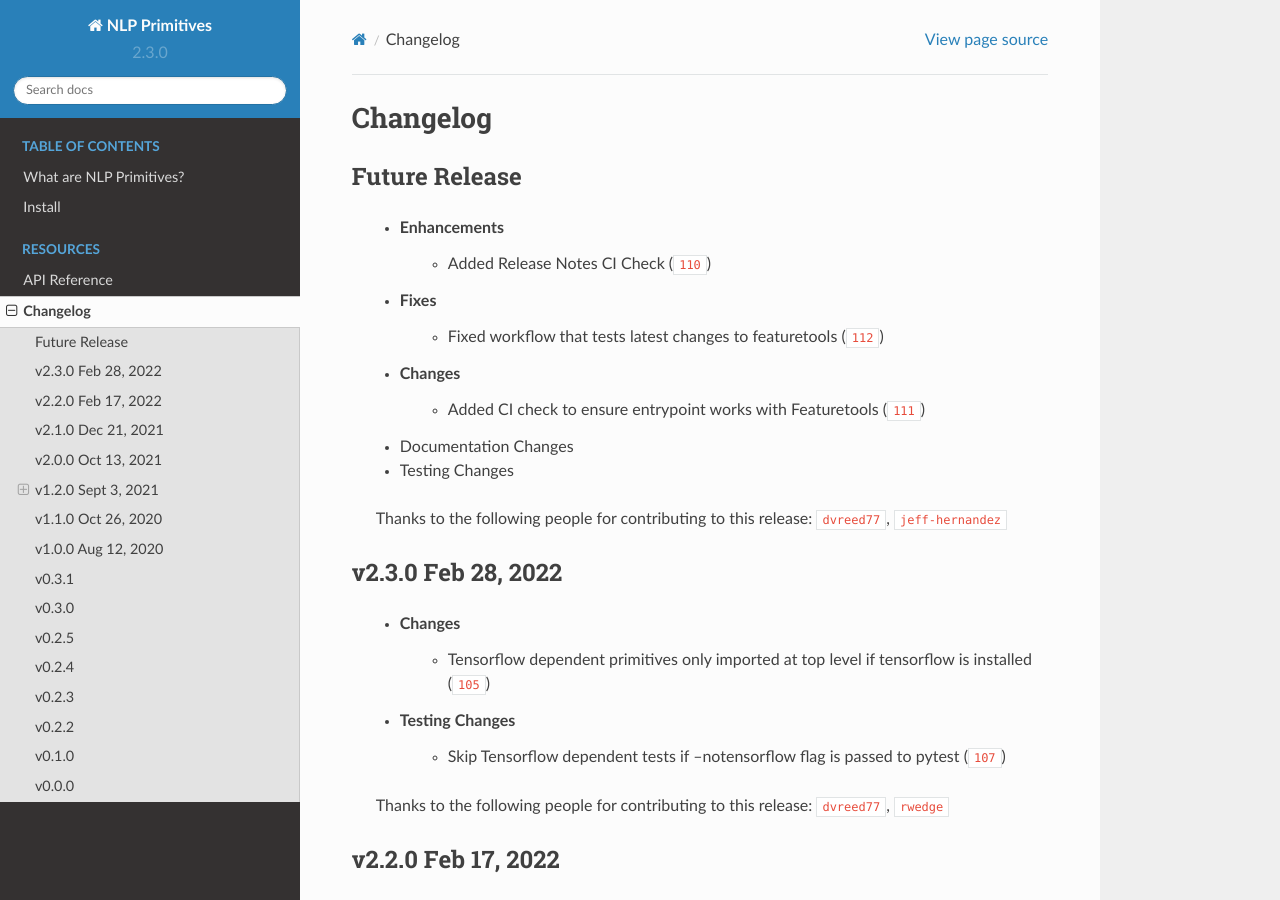
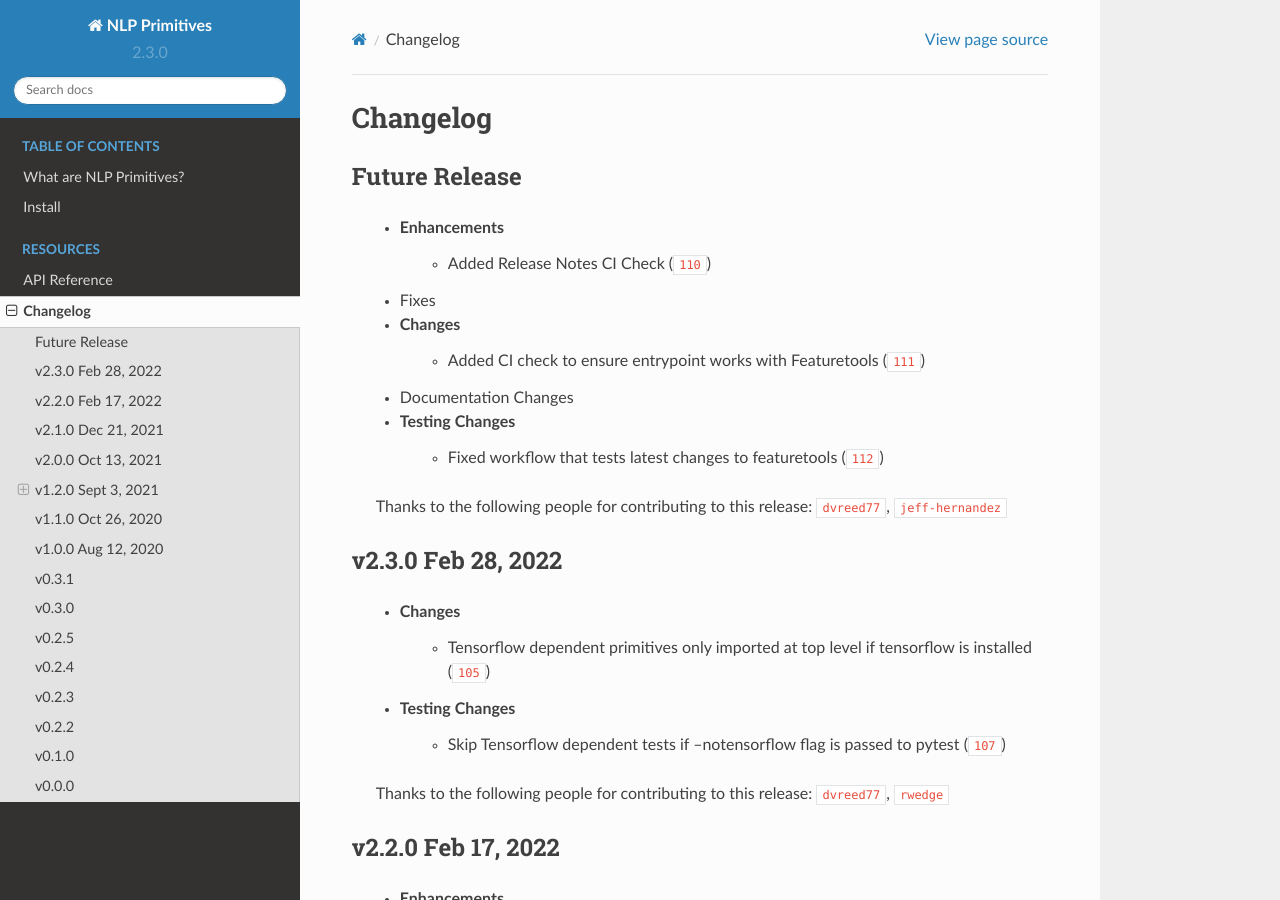
Before and after one commit to alteryx/nlp_primitives, a Sphinx documentation site: the page built from docs/source/changelog.rst, in a window 1280 px wide and 900 px high. Built offline with Sphinx 7.4.7 and the Read the Docs theme 2.0.0, drawn with Linux system fonts in a browser that asks for light colours; cross-references to code outside the pages are shown as plain code.

Commit message:
update release notes

```diff
--- a/docs/source/changelog.rst
+++ b/docs/source/changelog.rst
@@ -7,11 +7,11 @@ Future Release
     * Enhancements
         * Added Release Notes CI Check (:pr:`110`)
     * Fixes
-        * Fixed workflow that tests latest changes to featuretools (:pr:`112`)
     * Changes
         * Added CI check to ensure entrypoint works with Featuretools (:pr:`111`)
     * Documentation Changes
     * Testing Changes
+        * Fixed workflow that tests latest changes to featuretools (:pr:`112`)
 
     Thanks to the following people for contributing to this release:
     :user:`dvreed77`, :user:`jeff-hernandez`
```
